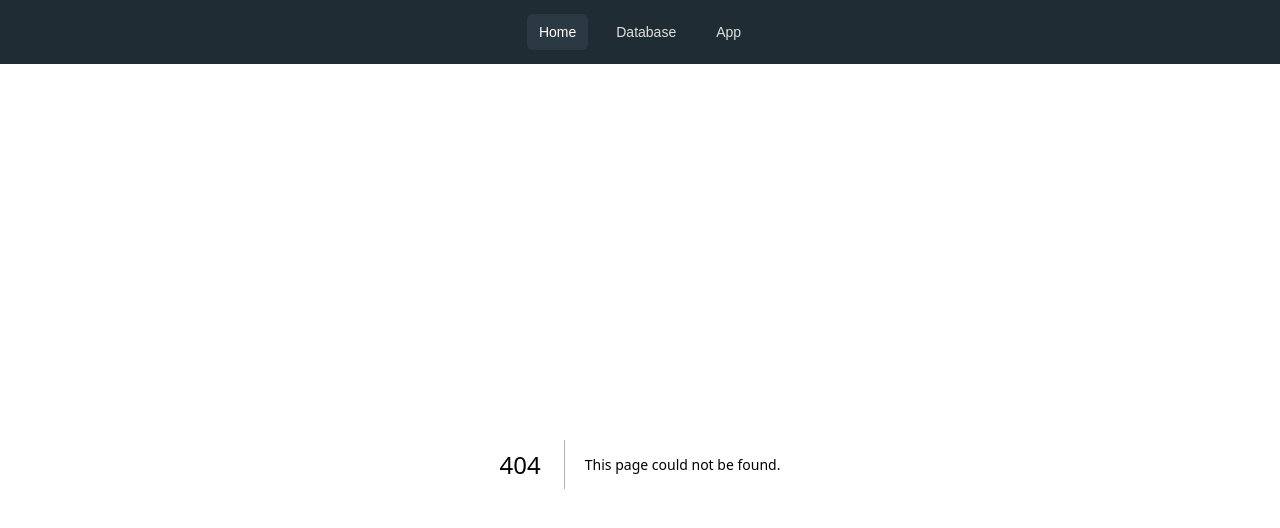
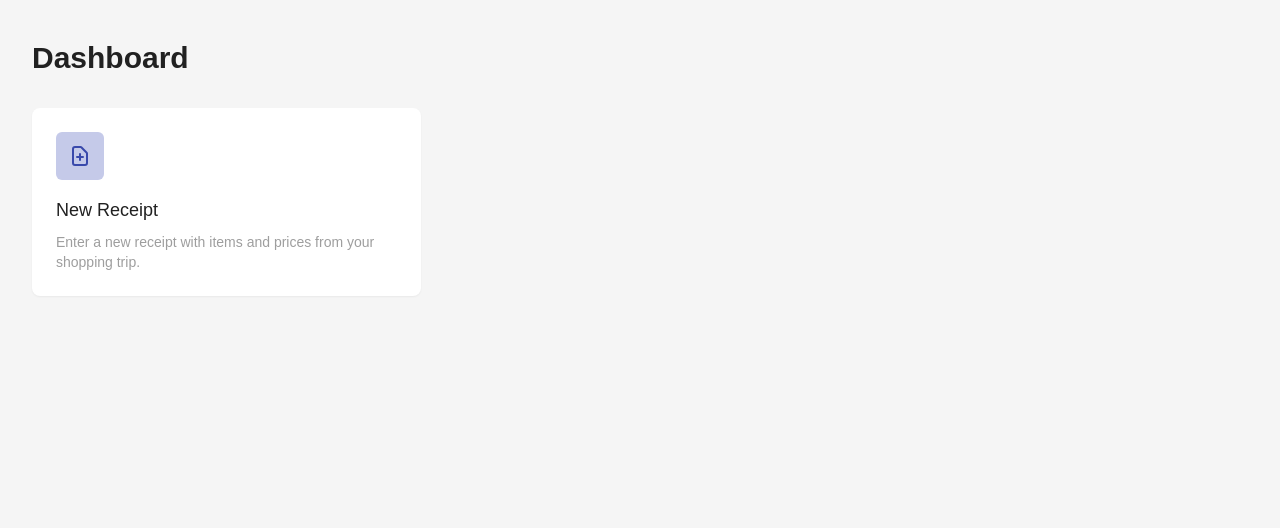
Before and after one commit to IlanIsr/GroceryPrices, a Next.js app: page /app in a window 1280 px wide. Before the commit this address had no page. Shown: the top 528 px of the page. Built offline with nearby package versions, Linux system fonts and the light colour scheme.

Commit message:
feat: start the flow to add a receipt

```diff
--- a/src/app/layout.tsx
+++ b/src/app/layout.tsx
@@ -21,7 +21,7 @@ export const metadata: Metadata = {
 const navigation = [
   { name: "Home", href: "#", current: true },
   { name: "Database", href: "/database", current: false },
-  { name: "App", href: "#", current: false },
+  { name: "App", href: "/app", current: false },
 ];
 
 export default function RootLayout({
--- a/src/components/database/ui/EndpointDetail.tsx
+++ b/src/components/database/ui/EndpointDetail.tsx
@@ -1,6 +1,6 @@
 import { useState, useEffect } from 'react';
 import { StatusBadge } from './StatusBadge';
-import { EndpointParameter } from '@/api';
+import { EndpointParameter } from '@/api/index.type';
 
 interface EndpointDetailProps {
   tableName: string;
--- /dev/null
+++ b/src/pages/app/index.tsx
@@ -0,0 +1,49 @@
+import Link from "next/link";
+
+export default function AppPage() {
+  return (
+    <div className="min-h-screen bg-gray-100">
+      <main className="py-10">
+        <div className="max-w-7xl mx-auto sm:px-6 lg:px-8">
+          <h1 className="text-3xl font-bold text-gray-900 mb-8">Dashboard</h1>
+
+          <div className="grid grid-cols-1 gap-6 sm:grid-cols-2 lg:grid-cols-3">
+            {/* Receipt Entry Card */}
+            <Link
+              href="/app/receipt"
+              className="relative group bg-white p-6 rounded-lg shadow-sm hover:shadow-md transition-shadow duration-200"
+            >
+              <div>
+                <span className="inline-flex items-center justify-center p-3 bg-indigo-100 rounded-md">
+                  <svg
+                    className="h-6 w-6 text-indigo-600"
+                    fill="none"
+                    viewBox="0 0 24 24"
+                    stroke="currentColor"
+                  >
+                    <path
+                      strokeLinecap="round"
+                      strokeLinejoin="round"
+                      strokeWidth={2}
+                      d="M9 13h6m-3-3v6m5 5H7a2 2 0 01-2-2V5a2 2 0 012-2h5.586a1 1 0 01.707.293l5.414 5.414a1 1 0 01.293.707V19a2 2 0 01-2 2z"
+                    />
+                  </svg>
+                </span>
+                <h3 className="mt-4 text-lg font-medium text-gray-900">New Receipt</h3>
+                <p className="mt-2 text-sm text-gray-500">
+                  Enter a new receipt with items and prices from your shopping trip.
+                </p>
+              </div>
+              <span
+                className="absolute inset-0 rounded-lg ring-2 ring-transparent group-hover:ring-indigo-500 transition-all duration-200"
+                aria-hidden="true"
+              />
+            </Link>
+
+            {/* Additional feature cards can be added here */}
+          </div>
+        </div>
+      </main>
+    </div>
+  );
+}
--- /dev/null
+++ b/src/pages/app/receipt/index.tsx
@@ -0,0 +1,142 @@
+import { useState, useEffect } from "react";
+import { fetchAllNeighborhoods } from "@/api/neighborhoods/requests/getNeighborhoods";
+import { fetchAllSupermarkets } from "@/api/supermarkets/requests/getSupermarkets";
+import { fetchAllBranches } from "@/api/branches/requests/getBranches";
+import { Neighborhood } from "@/api/neighborhoods/index.type";
+import { Supermarket } from "@/api/supermarkets/index.type";
+import { Branch } from "@/api/branches/index.type";
+
+export default function ReceiptEntryPage() {
+  const [neighborhoods, setNeighborhoods] = useState<Neighborhood[]>([]);
+  const [supermarkets, setSupermarkets] = useState<Supermarket[]>([]);
+  const [branches, setBranches] = useState<Branch[]>([]);
+  const [selectedNeighborhood, setSelectedNeighborhood] = useState<string>("");
+  const [selectedSupermarket, setSelectedSupermarket] = useState<string>("");
+  const [selectedBranch, setSelectedBranch] = useState<string>("");
+  const [loading, setLoading] = useState(true);
+  const [error, setError] = useState<string | null>(null);
+
+  useEffect(() => {
+    const fetchData = async () => {
+      try {
+        setLoading(true);
+        const [neighborhoodsData, supermarketsData, branchesData] = await Promise.all([
+          fetchAllNeighborhoods(),
+          fetchAllSupermarkets(),
+          fetchAllBranches(),
+        ]);
+        setNeighborhoods(neighborhoodsData);
+        setSupermarkets(supermarketsData);
+        setBranches(branchesData);
+      } catch (err) {
+        setError("Failed to fetch data");
+        console.error(err);
+      } finally {
+        setLoading(false);
+      }
+    };
+
+    fetchData();
+  }, []);
+
+  // Reset branch selection when neighborhood or supermarket changes
+  useEffect(() => {
+    setSelectedBranch("");
+  }, [selectedNeighborhood, selectedSupermarket]);
+
+  const filteredBranches = branches.filter((branch) => {
+    const matchesNeighborhood = !selectedNeighborhood || branch.neighborhood_id.toString() === selectedNeighborhood;
+    const matchesSupermarket = !selectedSupermarket || branch.supermarket_id.toString() === selectedSupermarket;
+    return matchesNeighborhood && matchesSupermarket;
+  });
+
+  if (loading) {
+    return (
+      <div className="flex items-center justify-center min-h-screen">
+        <div className="text-lg">Loading...</div>
+      </div>
+    );
+  }
+
+  if (error) {
+    return (
+      <div className="flex items-center justify-center min-h-screen">
+        <div className="text-red-500">{error}</div>
+      </div>
+    );
+  }
+
+  return (
+    <div className="min-h-screen bg-gray-100 py-12 px-4 sm:px-6 lg:px-8">
+      <div className="max-w-md mx-auto bg-white rounded-lg shadow-md p-6">
+        <h1 className="text-2xl font-bold text-gray-900 mb-6">New Receipt</h1>
+
+        <div className="space-y-6">
+          <div>
+            <label htmlFor="neighborhood" className="block text-sm font-medium text-gray-700">
+              Neighborhood
+            </label>
+            <select
+              id="neighborhood"
+              value={selectedNeighborhood}
+              onChange={(e) => setSelectedNeighborhood(e.target.value)}
+              className="mt-1 block w-full pl-3 pr-10 py-2 text-base border-gray-300 focus:outline-none focus:ring-indigo-500 focus:border-indigo-500 sm:text-sm rounded-md"
+            >
+              <option value="">Select a neighborhood</option>
+              {neighborhoods.map((neighborhood) => (
+                <option key={neighborhood.id} value={neighborhood.id}>
+                  {neighborhood.name}
+                </option>
+              ))}
+            </select>
+          </div>
+
+          <div>
+            <label htmlFor="supermarket" className="block text-sm font-medium text-gray-700">
+              Supermarket
+            </label>
+            <select
+              id="supermarket"
+              value={selectedSupermarket}
+              onChange={(e) => setSelectedSupermarket(e.target.value)}
+              className="mt-1 block w-full pl-3 pr-10 py-2 text-base border-gray-300 focus:outline-none focus:ring-indigo-500 focus:border-indigo-500 sm:text-sm rounded-md"
+            >
+              <option value="">Select a supermarket</option>
+              {supermarkets.map((supermarket) => (
+                <option key={supermarket.id} value={supermarket.id}>
+                  {supermarket.name}
+                </option>
+              ))}
+            </select>
+          </div>
+
+          {(selectedNeighborhood || selectedSupermarket) && (
+            <div>
+              <label htmlFor="branch" className="block text-sm font-medium text-gray-700">
+                Branch
+              </label>
+              <select
+                id="branch"
+                value={selectedBranch}
+                onChange={(e) => setSelectedBranch(e.target.value)}
+                className="mt-1 block w-full pl-3 pr-10 py-2 text-base border-gray-300 focus:outline-none focus:ring-indigo-500 focus:border-indigo-500 sm:text-sm rounded-md"
+              >
+                <option value="">Select a branch</option>
+                {filteredBranches.map((branch) => (
+                  <option key={branch.id} value={branch.id}>
+                    {branch.address}
+                  </option>
+                ))}
+              </select>
+              {filteredBranches.length === 0 && (
+                <p className="mt-2 text-sm text-gray-500">
+                  No branches found for the selected criteria
+                </p>
+              )}
+            </div>
+          )}
+        </div>
+      </div>
+    </div>
+  );
+}
```
